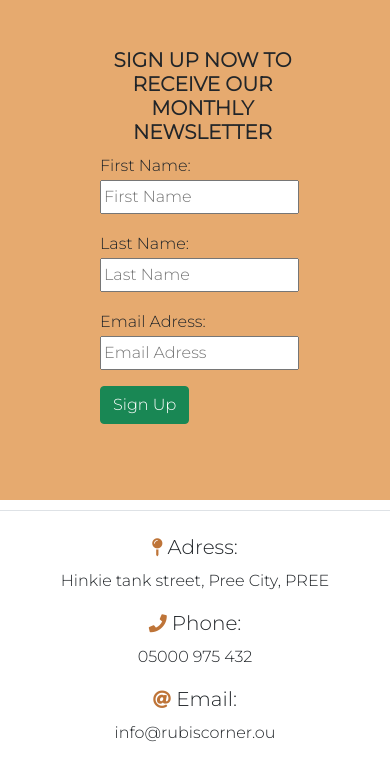
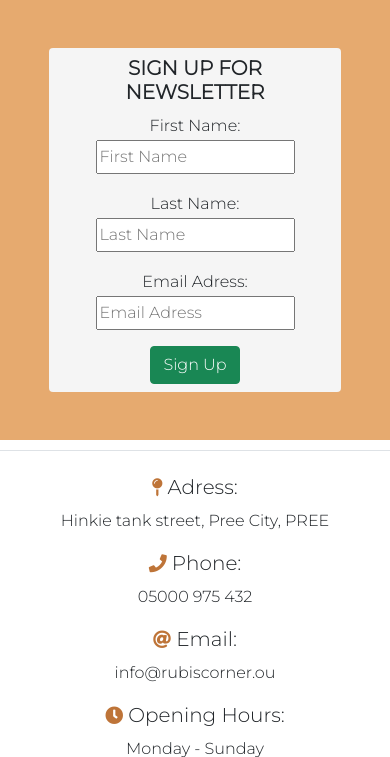
Before and after one commit to EmmaRubiH/Rubis-Corner, a Django app: page /sign_up/ in a window 390 px wide. Shown: the part 296-1053 px from the top of the page. Run offline with Django 3.2, Linux system fonts and the light colour scheme; some libraries are stand-ins or nearby versions.

Commit message:
changes to booking, sign_up , my_booking html, and styling in css

```diff
--- a/static/css/style.css
+++ b/static/css/style.css
@@ -81,6 +81,11 @@ li:hover {
     margin-top: 3rem;
     position: absolute;
 }
+}
+.intro-img {
+    background-image: url('https://res.cloudinary.com/emmarubih/image/upload/v1668768963/Rubis/coffeehouse_uqh80x.jpg');
+    background-size: cover;
+    background-position: center;
 }
 
 div {
@@ -184,11 +189,10 @@ button.btn.btn-secondary i {
 
 }
 
-.booking_container {
-    width: 600px;
-    height: 500px;
 
-}
+
+
+
 
 .stroke {
     text-transform: uppercase;
@@ -279,6 +283,7 @@ i {
 
     .booking_container {
         width: auto;
+        height: 400px;
         padding-left: 100px;
         padding-right: 85px;
     }
@@ -295,6 +300,7 @@ i {
 
     }
 
+
 }
 
 @media screen and (max-width:400px) {
@@ -305,6 +311,7 @@ i {
     .site-heading .site-heading-lower {
         font-size: 2rem;
     }
+
 }
 
 /* Media Query for small mobile devices*/
@@ -321,4 +328,18 @@ i {
         padding-bottom: 40px;
 
     }
+
+    .booking_container {
+        width: auto;
+        height: 400px;
+        padding-left: 100px;
+        padding-right: 85px;
+    }
+
+    .cta-inner {
+        margin-top: 0;
+    }
+
+
+
 }
--- a/templates/bookings.html
+++ b/templates/bookings.html
@@ -19,9 +19,9 @@
 <section id="booking" class="book_a_table">
 
 
-            <div class="row col-9 p-5 mx-auto">
-                <div class="cta-inner text-truncate rounded" style="background-color: whitesmoke;">
-                    <div class="col-md-6 mt-5 mb-5 mx-auto ">
+            <div class="row col-9 mx-auto">
+                <div class="cta-inner mt-5 mb-5 p-2 text-center rounded" style="background-color: whitesmoke;">
+                    <div class="col-md-6 mx-auto ">
                         <h4 class="stroke">Book Your Table:</h4>
                         <form method="POST">
                             {% csrf_token %}
--- a/templates/index.html
+++ b/templates/index.html
@@ -4,7 +4,7 @@
 <section class="page-section clearfix">
     <div class="container">
         <div class="intro">
-            <img class="intro-img img-fluid mb-3 mb-lg-0 rounded" src="/static/media/coffee.jpeg" alt="..." style="width:600px;height:460px;" />
+            <div class="intro-img img-fluid mb-3 mb-lg-0 rounded" style="width:600px;height:460px;">
             <div class="intro-text left-0 text-center bg-faded p-5 rounded">
                 <h2 class="section-heading mb-4">
                     <span class="section-heading-upper">Fresh Coffee & Food</span>
@@ -14,6 +14,7 @@
 
             </div>
         </div>
+        </div>
     </div>
 </section>
 
--- a/templates/my_bookings.html
+++ b/templates/my_bookings.html
@@ -7,7 +7,7 @@
         <h2 class="stroke">My Bookings:</h2>
         <p class="stroke">To edit or cancel a
             booking please click on the buttons below.</p>
-        <div class="row">
+        <div class="row justify-content-center">
             {% for booking in bookings %}
             <div class="col-md-5">
                 <div class="card mb-5">
--- a/templates/sign_up.html
+++ b/templates/sign_up.html
@@ -4,11 +4,11 @@
 {% load crispy_forms_tags %}
 
 <section id="booking" class="book_a_table">
-    <div class="booking_container">
-        <div class="row">
-            <div class="col-md-3 mt-5 offset-md-3">
-                <div>
-                    <h5 class="stroke">Sign up now to receive our monthly newsletter</h5>
+
+        <div class="row col-9 mx-auto">
+            <div class="cta-inner mt-5 mb-5 p-2 text-center rounded" style="background-color: whitesmoke;">
+                <div class="col-md-6 mx-auto ">
+                    <h5 class="stroke">Sign up for newsletter</h5>
                 </div>
                 <form method="POST">
                     {% csrf_token %}
```
